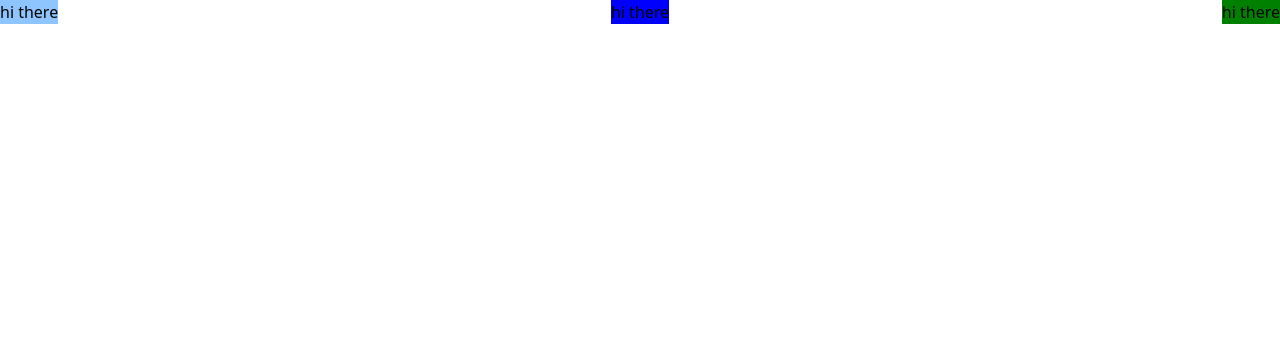
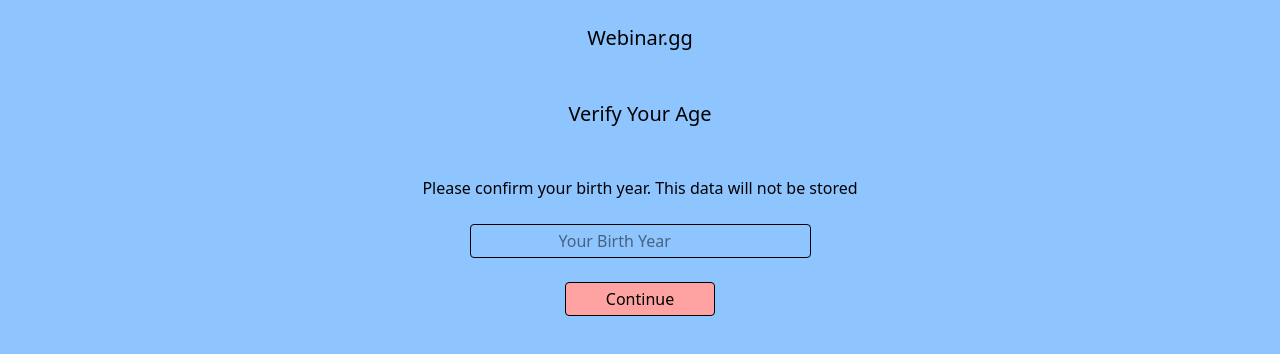
Before and after one commit to karthikgowda7/learning-react, a React (Vite) app: page / in a window 1280 px wide. Shown: the top 354 px of the page. Built offline with nearby package versions, Linux system fonts and the light colour scheme.

Commit message:
learning tailwind

```diff
--- a/src/App.jsx
+++ b/src/App.jsx
@@ -1,21 +1,43 @@
+import { useState } from "react"
 
 function App() {
-
+  const [by,setby] = useState("")
 
   return (
     <>
-      <div className = "flex justify-between">
-        <div className="bg-blue-300">
-          hi there
+      <div className = "bg-blue-300 h-screen w-screen">
+        <br></br>
+         <div className = "text-center text-xl">
+              Webinar.gg
         </div>
 
-        <div style={{background : "blue"}}>
-          hi there
+        <br></br>
+        <br></br>
+
+        <div className = "text-center text-xl">
+          Verify Your Age
         </div>
 
-        <div style={{background : "green"}}>
-          hi there
+        <br></br>
+        <br></br>
+
+         <div className = "text-center">
+          Please confirm your birth year. This data will not be stored
         </div>
+
+        <br></br>
+
+        <div className = "flex justify-center" >
+           <input value={by} onChange={(e) => setby(e.target.value)} className = "border border px-5 pl-22 py-1 rounded" type="text" placeholder = "Your Birth Year"></input>
+        </div>
+
+          <br></br>
+
+
+        <div className = "flex justify-center " >
+           <button className ={ `border px-10 py-1 rounded ${ by ? "bg-green-300" : "bg-red-300" }`}>Continue</button>
+        </div>
+
       </div>
     </>
   )
```
